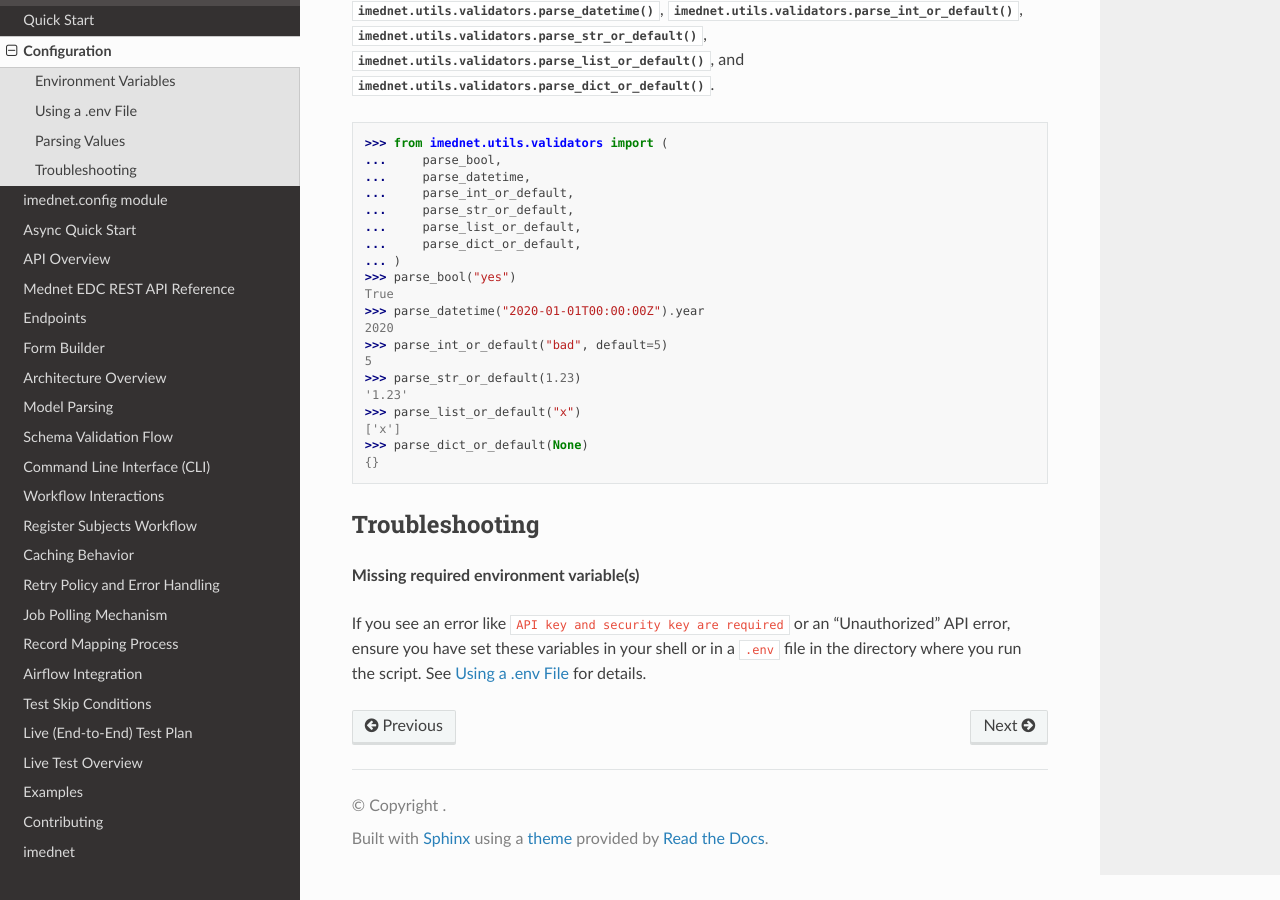
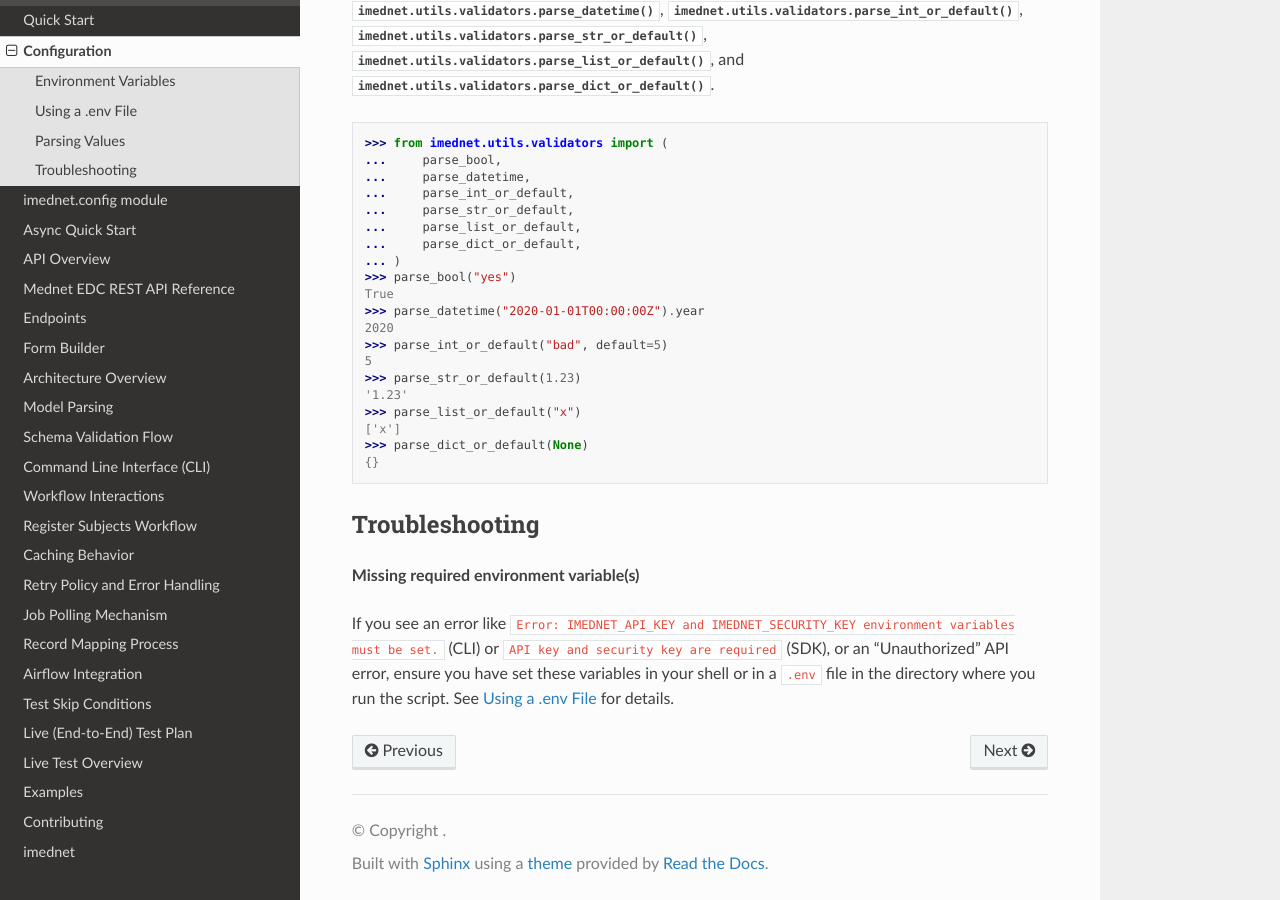
Before and after one commit to fderuiter/imednet-python-sdk, a Sphinx documentation site: the page built from docs/configuration.rst, in a window 1280 px wide and 900 px high, scrolled down 1138 px. Built offline with Sphinx 7.4.7 and the Read the Docs theme 3.1.0, drawn with Linux system fonts in a browser that asks for light colours.

Commit message:
Update CLI error string in documentation to match exact output
The Troubleshooting sections in `README.md` and `docs/configuration.rst`
were missing the `Error: ` prefix that the CLI outputs when environment
variables are missing. This commit fixes that documentation drift.

Co-authored-by: google-labs-jules[bot] <161369871+google-labs-jules[bot]@users.noreply.github.com>

```diff
--- a/docs/configuration.rst
+++ b/docs/configuration.rst
@@ -97,4 +97,4 @@ Troubleshooting
 
 **Missing required environment variable(s)**
 
-If you see an error like ``API key and security key are required`` or an "Unauthorized" API error, ensure you have set these variables in your shell or in a ``.env`` file in the directory where you run the script. See `Using a .env File`_ for details.
+If you see an error like ``Error: IMEDNET_API_KEY and IMEDNET_SECURITY_KEY environment variables must be set.`` (CLI) or ``API key and security key are required`` (SDK), or an "Unauthorized" API error, ensure you have set these variables in your shell or in a ``.env`` file in the directory where you run the script. See `Using a .env File`_ for details.
```
Also changed, not shown: README.md (+1 -1 lines).
